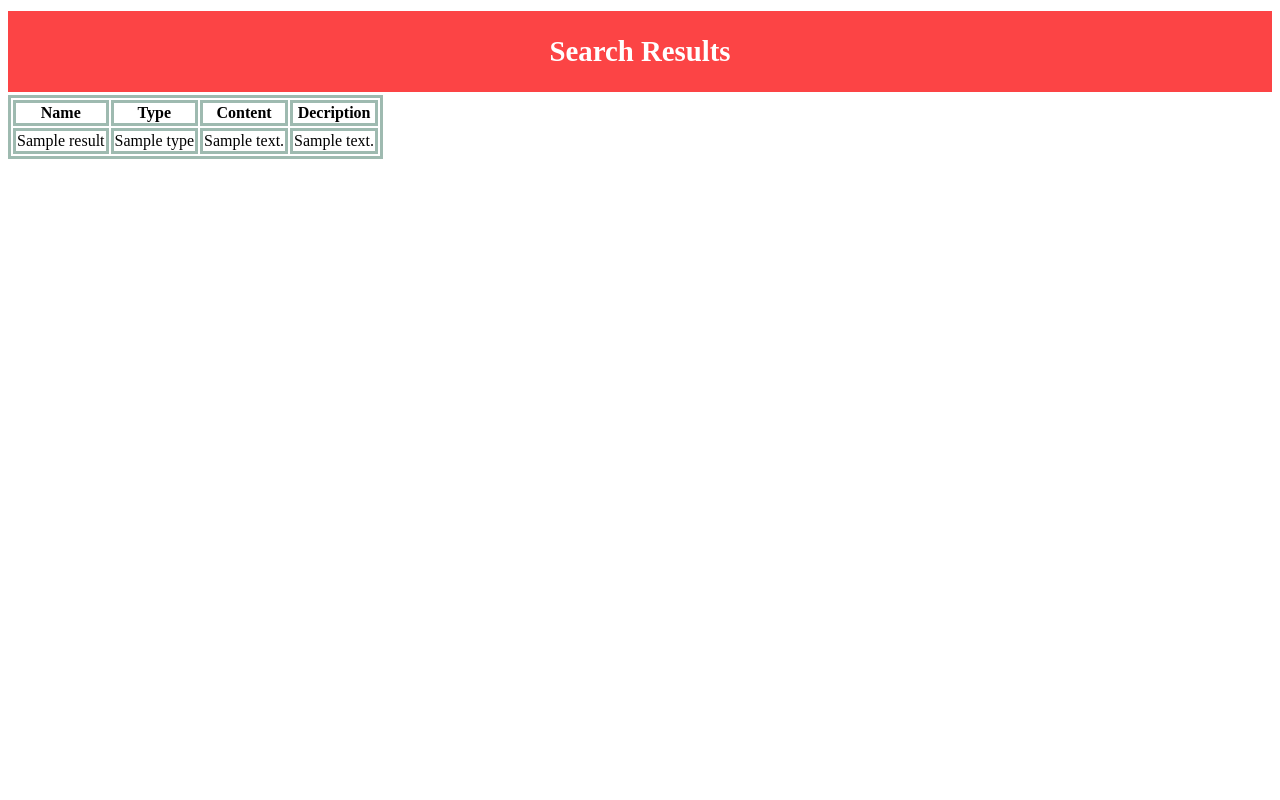
After one commit to Chaostheorie/Lecrox, a Python web app: template templates/results.html in a window 1280 px wide. The commit adds this page. Run offline with Jinja, Linux system fonts and the light colour scheme; the template is opened without the code that fills it: most values are stand-ins (such as "Sample title", 1, 10 or a date in 2020).

Commit message:
add search function

```diff
--- a/forms.py
+++ b/forms.py
@@ -1,5 +1,5 @@
 # forms.py
-
+from elasticsearch import Elasticsearch
 from wtforms import Form, StringField, SelectField
 
 class SnippetSearchForm(Form):
--- a/models.py
+++ b/models.py
@@ -1,10 +1,13 @@
 # db_creator.py
 from app import db
+from elasticsearch import Elasticsearch
+
+es = Elasticsearch()
 
 # Content tables
 class snippets(db.Model):
     __tablename__ = "snippets"
-
+    __searchable__ = ["name", "type", "content", "description"]
     id = db.Column(db.Integer, primary_key=True)
     name = db.Column(db.String)
     type = db.Column(db.String)
@@ -14,6 +17,7 @@ class snippets(db.Model):
 class plans(db.Model):
 # here will plans go
     __tablename__ = "plans"
+    __searchable__ = ["name"]
     id = db.Column(db.Integer, primary_key=True)
     name = db.Column(db.String)
 
--- /dev/null
+++ b/static/json/snippets_columns.json
@@ -0,0 +1 @@
+["name", "content", "description"]
--- /dev/null
+++ b/static/style.css
@@ -0,0 +1,147 @@
+/*#627c83= submenu
+#738e96= standard background
+#9ebaa0= choosen
+#aa9d88= Hints */
+html {
+	position: relative;
+	min-height: 100%;
+	text-decoration: none;
+}
+div {
+	text-decoration: none;
+}
+
+.underline {
+	text-decoration: underline;
+}
+header {
+	background-color: #fc4445;
+	color:white;
+	text-align:center;
+	font-size:1.5vw;
+	border-top-style:solid;
+	border-bottom-style:solid;
+	margin-bottom:0px;
+	margin-top:8px;
+	border-bottom-width:3px;
+	border-top-width:3px;
+	text-decoration: none;
+}
+
+header:hover {
+	background-color: #fc2b2c;
+}
+
+#term_name {
+	background-color:#9ebaa0;
+	color:white;text-align:center;
+	font-size:1.3em;
+	border-top-style:solid;
+	border-bottom-style:solid;
+	display: inline-block;
+}
+
+#term_date {
+	background-color:#9ebaa0;
+	color:white;text-align:center;
+	font-size: 75%;
+	border-top-style:solid;
+	border-bottom-style:solid;
+	display: inline-block;
+}
+
+#term_desc {
+	background-color:#adc5af;
+	color:white;
+	text-align:center;
+	border-top-style:solid;
+	border-bottom-style:solid;
+	display: inline-block;
+}
+/* button should be centered and not at the left */
+.button {
+	background-color: #FC4445;
+	color:white;
+	text-decoration: none;
+	text-align:center;
+	font-size:2vw;
+	border-top-style:solid;
+	border-bottom-style:solid;
+	margin-bottom:0px;
+	margin-top:0.3vw;
+	border-bottom-width:0.3vw;
+	border-top-width: 0.2vw;
+	display: inline-block;
+	width: 49.1vw;
+}
+
+.button_copy {
+	background-color: #FC4445;
+	color:white;
+	text-decoration: none;
+	text-align:center;
+	font-size:2vw;
+	border-top-style:solid;
+	border-bottom-style:solid;
+	margin-bottom:0px;
+	margin-top:0.3vw;
+	border-bottom-width:0.3vw;
+	border-top-width: 0.2vw;
+	display: inline-block;
+	width: 49vw;
+}
+
+.button:visited	{
+	color: white;
+  text-decoration:none;
+}
+
+.button:hover	{
+	background-color:#738e96;
+	color: white;
+	text-decoration: none;
+}
+
+a {
+	color: white;
+	text-decoration: none;
+}
+
+footer {
+	position: fixed;
+	left: 0;
+	bottom: 0;
+	background-color: #FC4445;
+	color:white;
+	font-size:0.8vw;
+	width: 100vw;
+	overflow: hidden;
+	text-decoration:none;
+}
+
+table, th, td
+{
+	    border: 0.3vw solid rgb(62%, 73%, 69%);
+			font-size: 1vw:
+
+}
+
+.grid-container {
+	display: grid;
+	grid-template-columns: 4;
+}
+.grid-container_seki {
+  display: grid;
+  grid-template-columns: auto auto;
+}
+.grid-item_top {
+  background-color: #9ebaa0;
+  font-size: 1.5vw;
+  text-align: center;
+	margin: 3px;
+}
+
+.grid-item_bottom {
+  font-size: 1vw;
+  text-align: center;
+  }
--- /dev/null
+++ b/templates/results.html
@@ -0,0 +1,29 @@
+<!DOCTYPE html>
+<html lang="de" dir="ltr">
+  <head>
+    <meta charset="utf-8">
+    <title>Search Results</title>
+    <link href="static/style.css" rel="stylesheet">
+  </head>
+  <body>
+    <header>
+      <h2><a href="/">Search Results</a></h2>
+    </header>
+    <table>
+      <tr>
+        <th>Name</th>
+        <th>Type</th>
+        <th>Content</th>
+        <th>Decription</th>
+      </tr>
+      <tr>
+        {% for result in results %}
+        <td> {{ result.name }} </td>
+        <td> {{ result.type }} </td>
+        <td> {{ result.content }} </td>
+        <td> {{ result.description }} </td>
+        {% endfor %}
+      </tr>
+      </table>
+  </body>
+</html>
```
Also changed, not shown: app.py (+7 -1 lines), generate/snippets_columns.py (added, +10 -0 lines), generate/types.py (deleted, +0 -10 lines), main.py (+14 -6 lines), templates/index.html (+7 -3 lines), templates/new_snippet.html (+9 -1 lines), static/database/lecrox_db.db (deleted), static/database/lecrox_db.sqlite.
